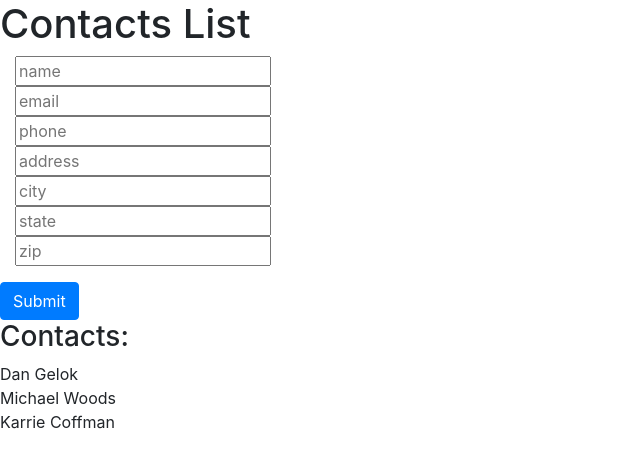
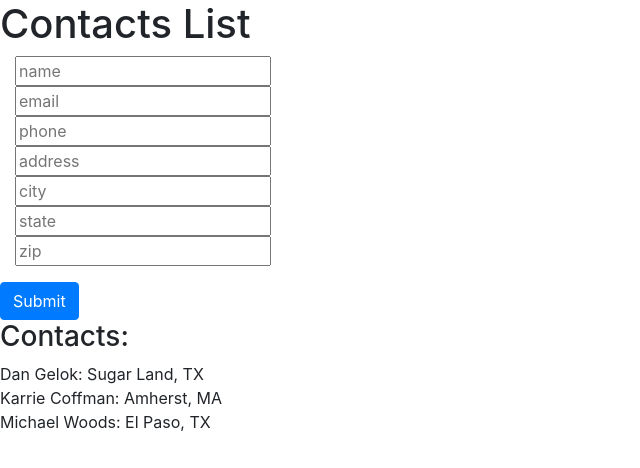
Before and after one commit to dgelok/contacts-app, a React (Create React App) app: page / in a window 1280 px wide. Shown: the top 468 px of the page, without its empty margins (0-640 px from the left). Built offline with nearby package versions, Linux system fonts and the light colour scheme.

Commit message:
5 questions done

```diff
--- a/src/components/EachContact.js
+++ b/src/components/EachContact.js
@@ -3,7 +3,7 @@ import React from 'react'
 const EachContact = (props) => {
   return (
     <>
-      <div key={props.contact.id}>{props.contact.name}</div>
+      <div key={props.contact.id}>{props.contact.name}: {props.contact.city}, {props.contact.state}</div>
     </>
   )
 }
--- a/src/components/ShowContacts.js
+++ b/src/components/ShowContacts.js
@@ -3,9 +3,13 @@ import EachContact from './EachContact'
 
 const ShowContacts = (props) => {
 
-    let contactsArr = props.contacts.map(contact =>{
+    let mycontacts = [...props.contacts];
+    mycontacts.sort((a, b) => (a.name > b.name) ? 1 : -1);
+    let contactsArr = mycontacts.map(contact =>{
         return <EachContact contact={contact}/>
     })
+
+
   return (
     <>
       <h3> Contacts: </h3>
```
